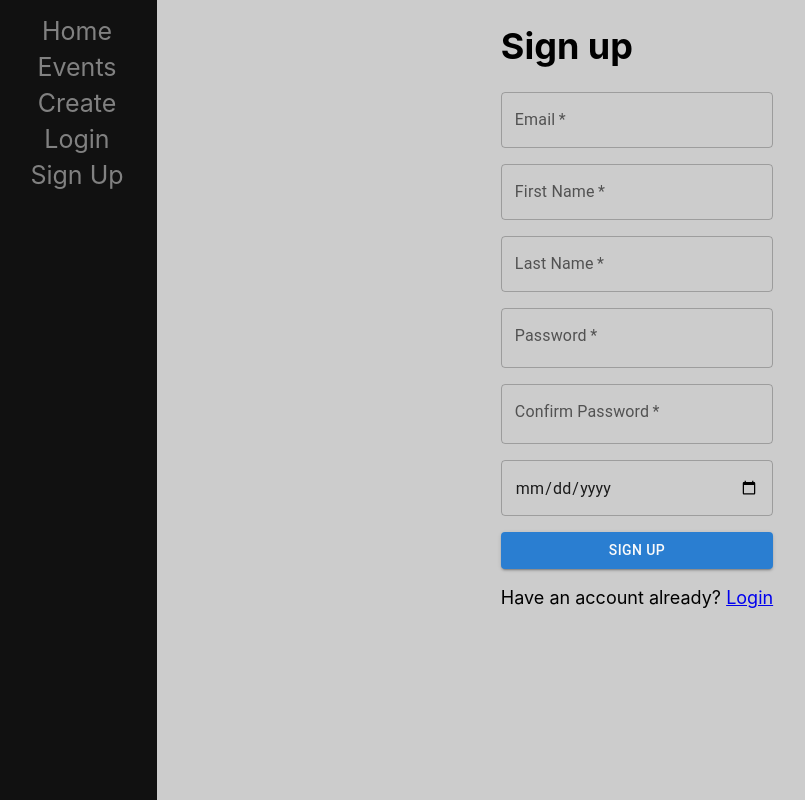
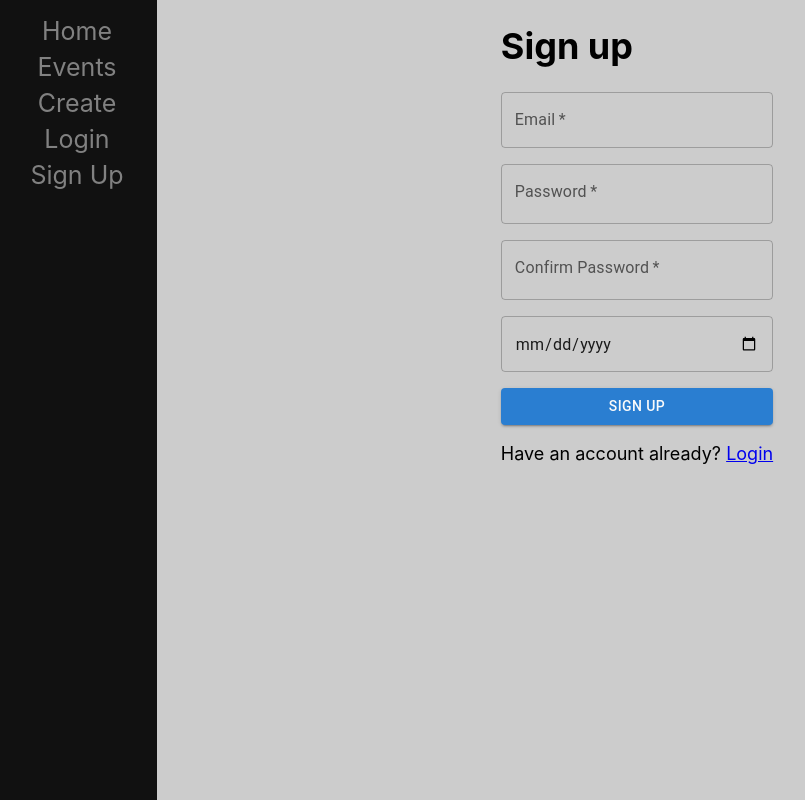
Before and after one commit to t0md4n/cs3528bravo, a React (Create React App) app in the folder client/: page /signup in a window 1280 px wide. Shown: the whole page, without its empty margins (3-808 px from the left). Built offline with nearby package versions, Linux system fonts and the light colour scheme; what realm-web would draw is missing.

Commit message:
reverted signup page

```diff
--- a/client/src/pages/Signup.page.js
+++ b/client/src/pages/Signup.page.js
@@ -28,7 +28,6 @@ const Signup = () => {
    const { name, value } = event.target;
    setForm({ ...form, [name]: value });
  };
-
 
  // toggle visibility of password
  const toggleVis = () => {
@@ -95,28 +94,6 @@ const matchingPasswords = (event) =>{
      required = "true"
    />
    <TextField
-     label="First Name"
-     type="firstName"
-     variant="outlined"
-     name="firstName"
-     id = "firstName"
-     value={form.fName}
-     onInput={onFormInputChange}
-     style={{ marginBottom: "1rem" }}
-     required = "true"
-   />
-   <TextField
-     label="Last Name"
-     type="lastName"
-     variant="outlined"
-     name="lastName"
-     id = "lastName"
-     value={form.lName}
-     onInput={onFormInputChange}
-     style={{ marginBottom: "1rem" }}
-     required = "true"
-   />
-   <TextField
      label="Password"
      type={passwordShown ? "text" : "password"}
      variant="outlined"
@@ -152,8 +129,6 @@ const matchingPasswords = (event) =>{
      required = "true"
    />
 
-
-
    <Button variant="contained" color="primary" onClick={onSubmit}>
      Sign up
    </Button>
@@ -162,5 +137,4 @@ const matchingPasswords = (event) =>{
 }
 
 
-
 export default Signup;
```
